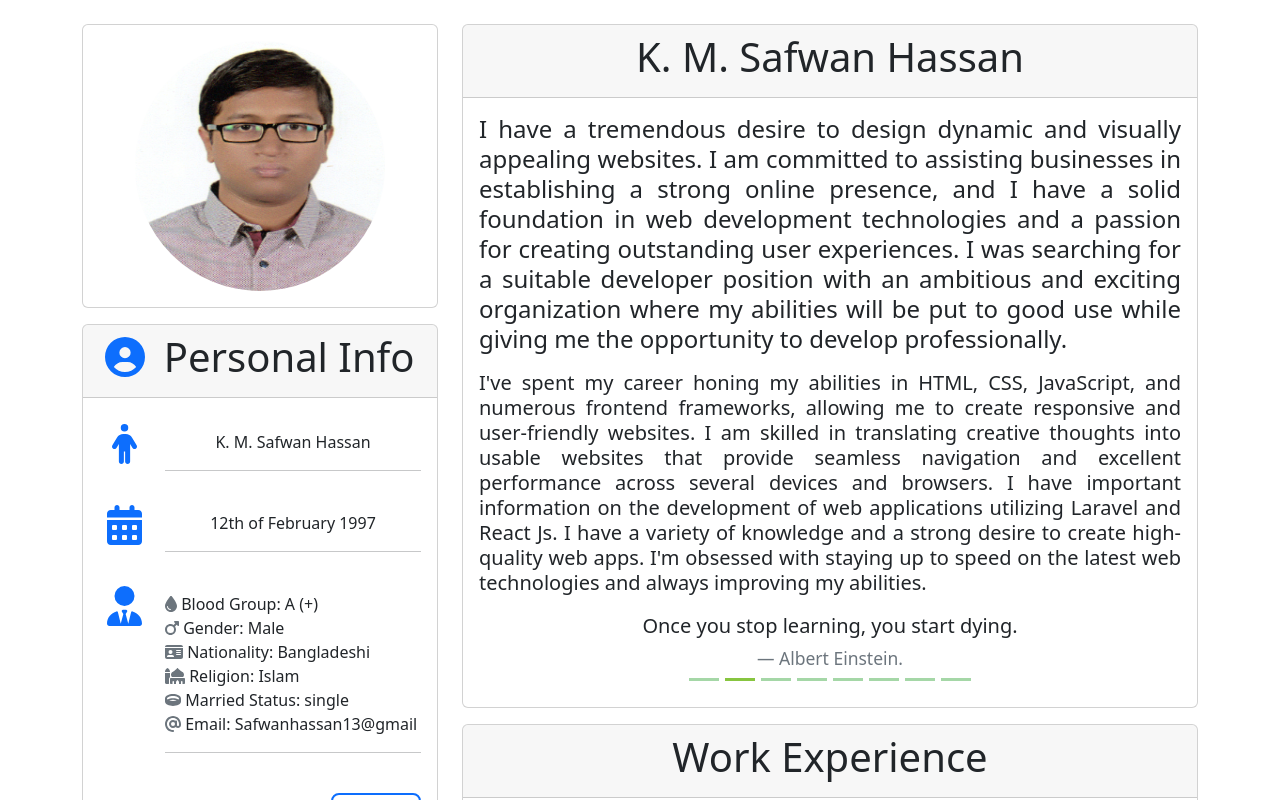
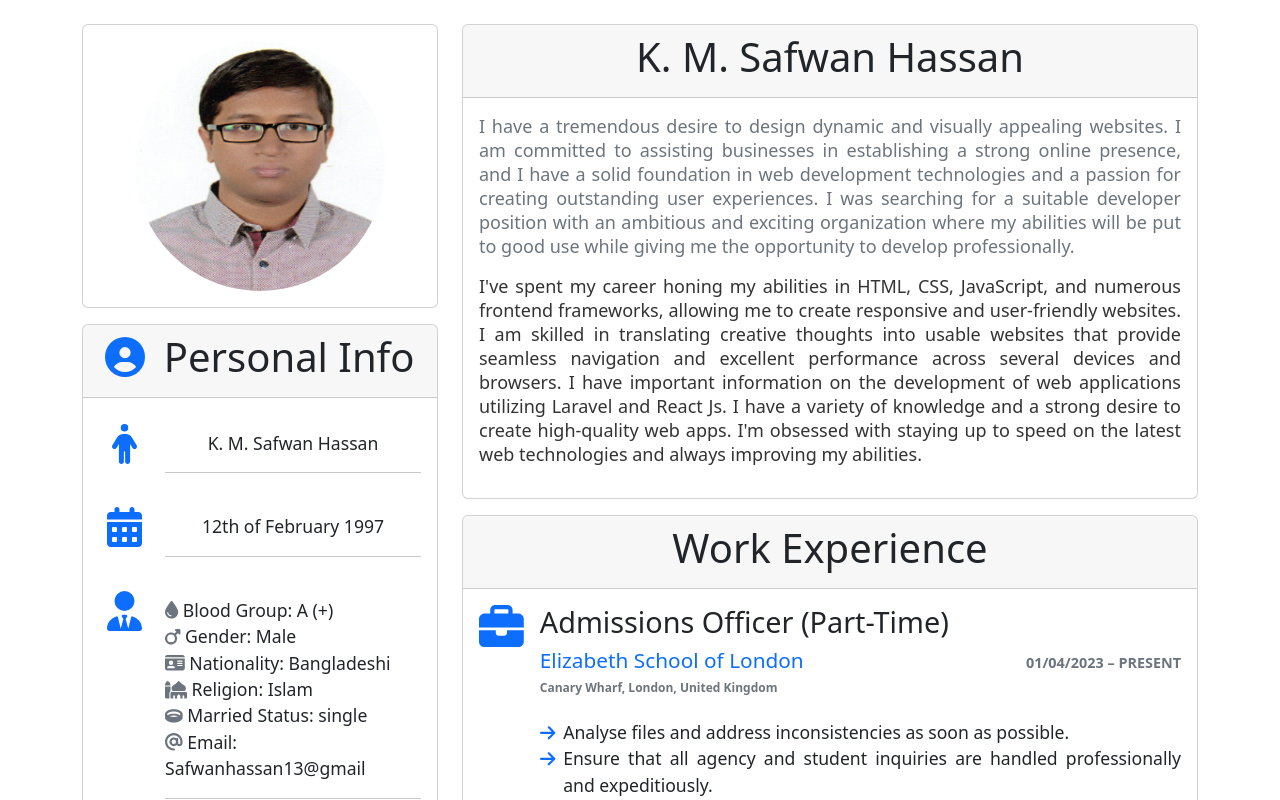
Before and after one commit to SafwanELLipSE/onlineResume, a React (Create React App) app: page / in a window 1280 px wide. Shown: the top 800 px of the page. Built offline with nearby package versions, Linux system fonts and the light colour scheme.

Commit message:
profile and statement  resposive.

```diff
--- a/src/components/PersonalStatement/PersonalStatement.jsx
+++ b/src/components/PersonalStatement/PersonalStatement.jsx
@@ -58,14 +58,14 @@ const PersonalStatement = () => {
                     </h1>
                 </Card.Header>
                 <Card.Body>
-                        <p className={`card-text lead personal-card-text-justify lh-sm fs-4`}>
+                        <p className={`${styles.leadParagraph}`}>
                             {data.header}
                         </p>
-                        <p className={`card-text personal-card-text-justify lh-sm fs-5`}>
+                        <p className={`${styles.secondaryParagraph}`}>
                             {data.second}
                         </p>
 
-                        <Carousel className='carouselStyles' slide={false}>
+                        {/* <Carousel className='carouselStyles' slide={false}>
                             {
                                 data.blockquote.map((data, index) => (
                                     <Carousel.Item key={index} className="mb-1">
@@ -76,7 +76,7 @@ const PersonalStatement = () => {
                                     </Carousel.Item>
                                 ))
                             }
-                        </Carousel>
+                        </Carousel> */}
                 </Card.Body>
             </Card>
         </div>
--- a/src/components/PersonalStatement/PersonalStatement.module.css
+++ b/src/components/PersonalStatement/PersonalStatement.module.css
@@ -1,10 +1,32 @@
 .cardHeaderText{
     font-size: 2.5rem;
+}
+
+.leadParagraph{
+    font-size: 1.125rem;
+    color: #6c757d;
+    text-align: justify;
+    line-height: 1.5rem;
+}
+
+.secondaryParagraph {
+    font-size: 1.125rem;
+    color: #333;
+    text-align: justify;
+    line-height: 1.5rem;
 }
 
 @media (max-width: 1025px){
     .cardHeaderText{
         font-size: 2.2rem;
+    }
+
+    .leadParagraph{
+        font-size: 1rem;
+    }
+
+    .secondaryParagraph {
+        font-size: 1rem;
     }
 }
 
@@ -12,11 +34,27 @@
     .cardHeaderText{
         font-size: 1.5rem;
     }
+
+    .leadParagraph{
+        font-size: 1rem;
+    }
+
+    .secondaryParagraph {
+        font-size: 1rem;
+    }
 }
 
 @media (max-width: 426px) {
     .cardHeaderText{
         font-size: 1.7rem;
+    }
+
+    .leadParagraph{
+        font-size: 0.875rem;
+    }
+
+    .secondaryParagraph {
+        font-size: 0.875rem;
     }
 }
 
@@ -24,4 +62,12 @@
     .cardHeaderText{
         font-size: 1.5rem;
     }
+
+    .leadParagraph{
+        font-size: 0.875rem;
+    }
+
+    .secondaryParagraph {
+        font-size: 0.875rem;
+    }
 }
--- a/src/components/ProfileInfo/ProfileInfo.module.css
+++ b/src/components/ProfileInfo/ProfileInfo.module.css
@@ -16,6 +16,7 @@
 .mediaBody {
     -ms-flex: 1;
     flex: 1;
+    font-size: 1.1rem;
 }
 
 .blueOutlineBtn{
@@ -40,6 +41,10 @@
         font-size: 2.2rem;
     }
 
+    .mediaBody {
+        font-size: .9rem;
+    }
+
     .fontAwesomeSize {
         font-size: 2.1rem;
     }
@@ -55,6 +60,10 @@
 @media (max-width: 769px){
     .cardHeaderText{
         font-size: 1.5rem;
+    }
+
+    .mediaBody {
+        font-size: .9rem;
     }
 
     .fontAwesomeSize {
@@ -73,6 +82,10 @@
 @media (max-width: 426px) {
     .cardHeaderText{
         font-size: 1.7rem;
+    }
+
+    .mediaBody {
+        font-size: 0.875rem;
     }
 
     .fontAwesomeSize {
@@ -94,6 +107,10 @@
         font-size: 1.5rem;
     }
 
+    .mediaBody {
+        font-size: 0.875rem;
+    }
+
     .fontAwesomeSize {
         font-size: 1.8rem;
         visibility: visible;
```
